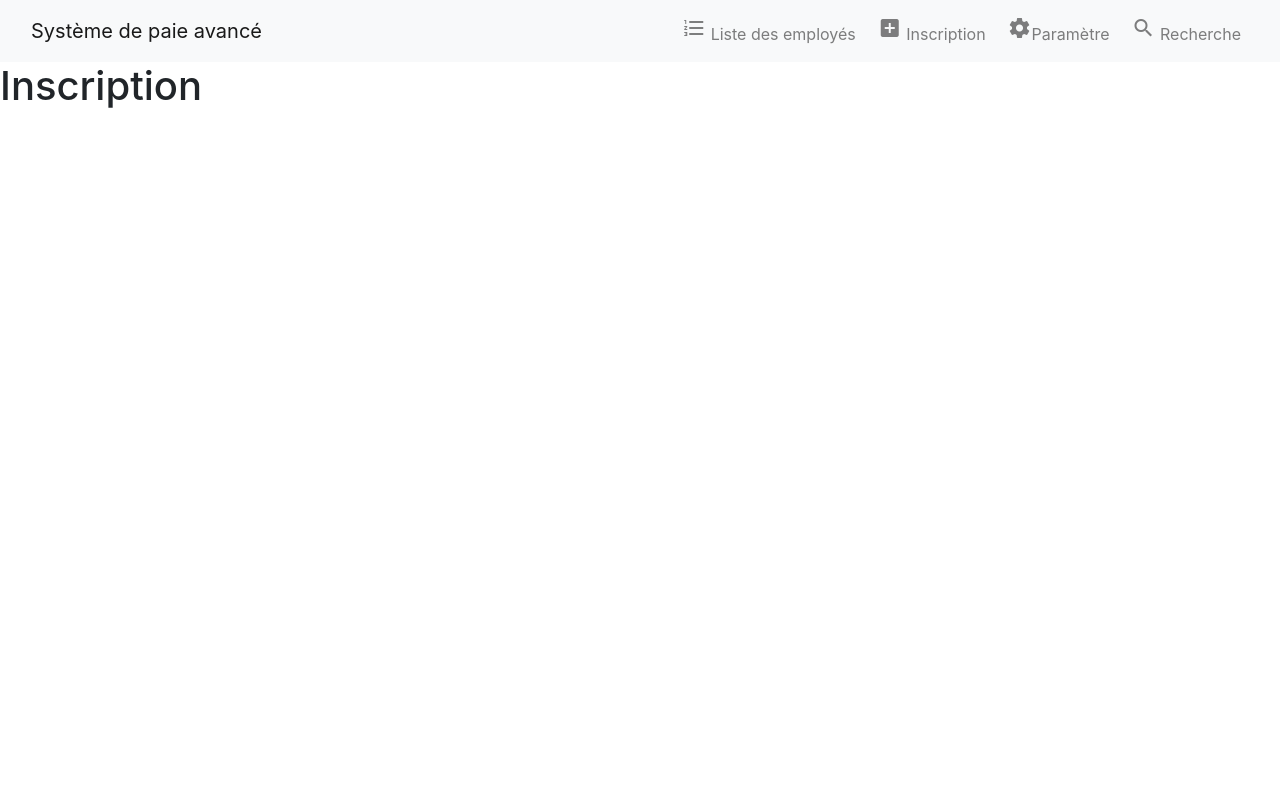
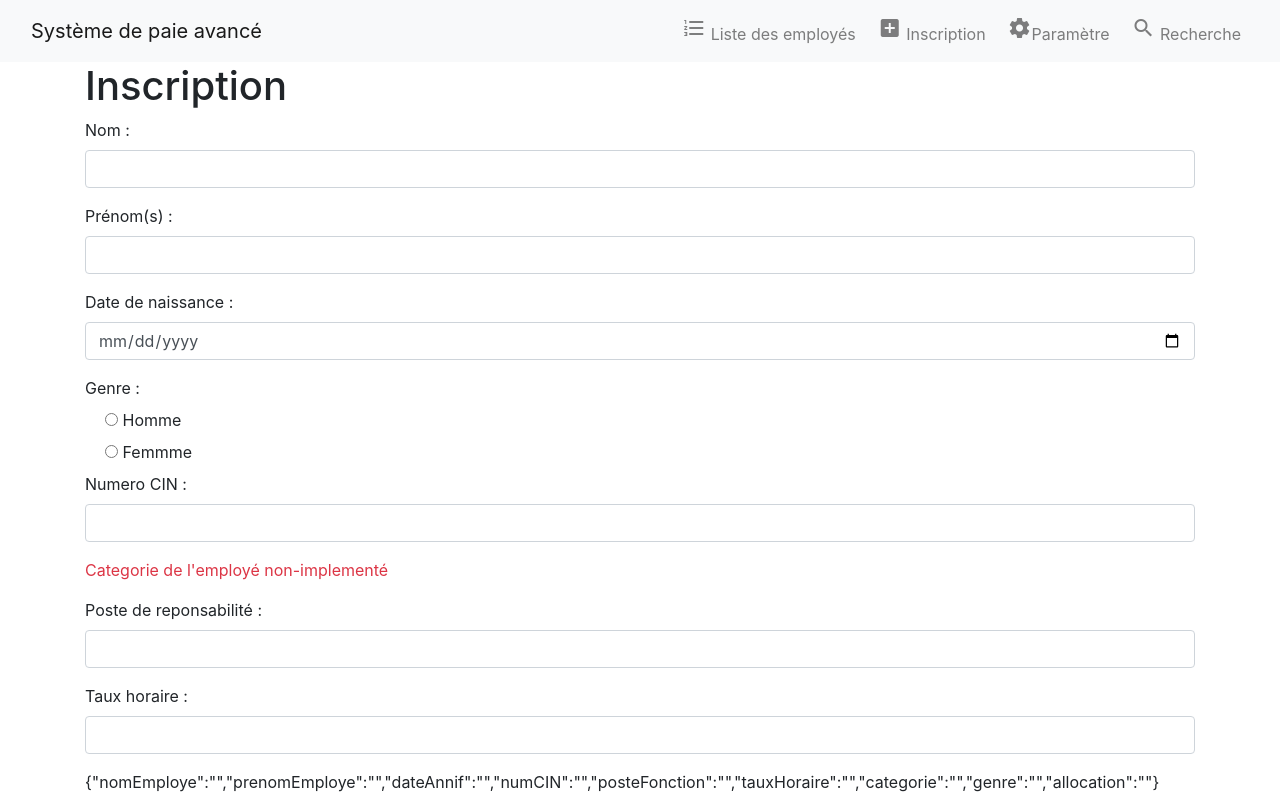
Before and after one commit to Iangolana/architechureBackEndProject, a React (Create React App) app in the folder frontarchi/: page /inscription in a window 1280 px wide. Built offline with nearby package versions, Linux system fonts and the light colour scheme; a web font is replaced by a local one.

Commit message:
development of inscription.js page ...to be continued

```diff
--- a/frontarchi/src/components/ErrorPage.js
+++ b/frontarchi/src/components/ErrorPage.js
@@ -3,7 +3,7 @@ import React from 'react'
 function ErrorPage() {
     return (
         <div>
-            <p>Error page</p>
+            <center><h1 className="text text-danger">Error 404; page not found</h1></center>
         </div>
     )
 }
--- a/frontarchi/src/components/Inscription.js
+++ b/frontarchi/src/components/Inscription.js
@@ -1,11 +1,47 @@
-import React, { Component } from 'react'
+import React, { Component } from 'react';
+import { TextInput, DateInput, RadioButton, NumberInput} from './assetsComponent/inputType';
+
 
 export class Inscription extends Component {
+    state = {
+        nomEmploye: '',
+        prenomEmploye: '',
+        dateAnnif: '',
+        numCIN: '',
+        posteFonction:'',
+        tauxHoraire: '',
+        categorie: '',
+        genre:'',
+        allocation:'',
+    }
+
+    handleChange = e => {
+        const name = e.target.name;
+        const type = e.target.type;
+        const value = type === 'checkbox' ? e.target.checked : e.target.value;
+        this.setState({
+            [name]: value
+        })
+    }
+
     render() {
+        const {nomEmploye, prenomEmploye, dateAnnif, numCIN, posteFonction, tauxHoraire, categorie} = this.state;
         return (
-            <div>
+            <div className="container">
                 <h1>Inscription</h1>
-                <form action=""></form>
+                <form action="">
+                    <TextInput name="nomEmploye" value={nomEmploye} onChange={this.handleChange} children="Nom : " />
+                    <TextInput name="prenomEmploye" value={prenomEmploye} onChange={this.handleChange} children="Prénom(s) : " />
+                    <DateInput name="dateAnnif" value={dateAnnif} children="Date de naissance : " onChange={this.handleChange} />
+                    <label>Genre : </label>
+                    <RadioButton name="genre" id="homme" value="homme" onChange={this.handleChange} children="Homme" />
+                    <RadioButton name="genre" id="femme" value="femme" onChange={this.handleChange} children="Femmme" />
+                    <NumberInput name="numCIN" value={numCIN} onChange={this.handleChange} children="Numero CIN : " />
+                    <p className="text text-danger">Categorie de l'employé non-implementé</p>
+                    <TextInput name="posteFonction" value={posteFonction} children="Poste de reponsabilité : " onChange={this.handleChange} />
+                    <NumberInput name="tauxHoraire" value={tauxHoraire} children="Taux horaire : " onChange={this.handleChange} />
+                    {JSON.stringify(this.state)}
+                </form>
             </div>
         )
     }
--- a/frontarchi/src/components/ListeEmploye.js
+++ b/frontarchi/src/components/ListeEmploye.js
@@ -1,5 +1,5 @@
 import React, { Component } from 'react';
-import TableEmploye from './TableEmploye';
+import TableEmploye from './assetsComponent/TableEmploye';
 
 class ListeEmploye extends Component {
     state = {
@@ -7,8 +7,6 @@ class ListeEmploye extends Component {
             {code: 'E001', nom: 'Rakoto', fonction: 'Responsable chantier', profile: true},
             {code: 'E002', nom: 'Rabe', fonction: 'Maçon', profile: true},
             {code: 'E003', nom: 'Rasoa', fonction: 'Concièrge', profile: true},
-            {code: 'E004', nom: 'Randria', fonction: 'Gardien', profile: true},
-            {code: 'E004', nom: 'Randria', fonction: 'Gardien', profile: true},
             {code: 'E004', nom: 'Randria', fonction: 'Gardien', profile: true},
         ]
     }
--- /dev/null
+++ b/frontarchi/src/components/assetsComponent/inputType.js
@@ -0,0 +1,37 @@
+import React from 'react'
+
+export const TextInput = ({name, value, onChange, children}) => {
+    return (
+        <div className="form-group">
+            <label htmlFor={name}>{children}</label>
+            <input type="text" name={name} id={name} value={value} onChange={onChange} className="form-control" />
+        </div>
+    )
+}
+
+export const DateInput = ({name, value, onChange, children}) => {
+    return(
+        <div className="form-group">
+            <label htmlFor={name}>{children}</label>
+            <input type="date" name={name} id={name}  value={value} onChange={onChange} className="form-control" />
+        </div>
+    )
+}
+
+export const RadioButton = ({name, value, onChange, children, id}) => {
+    return (
+        <div className="form-check">
+            <input type="radio" name={name} id={id} value={value} onChange={onChange} />
+            <label htmlFor={id}>&nbsp;{children}</label><br/>
+        </div>
+    )
+}
+
+export const NumberInput = ({name, value, onChange, children}) => {
+    return (
+        <div className="form-group">
+            <label htmlFor={name}>{children}</label>
+            <input type="number" name={name} id={name} value={value} onChange={onChange} className="form-control" />
+        </div>
+    )
+}
```
Also changed, not shown: frontarchi/public/logo192.png (added), frontarchi/public/logo512.png (added), frontarchi/src/components/assetsComponent/TableEmploye.js (renamed from frontarchi/src/components/TableEmploye.js).
